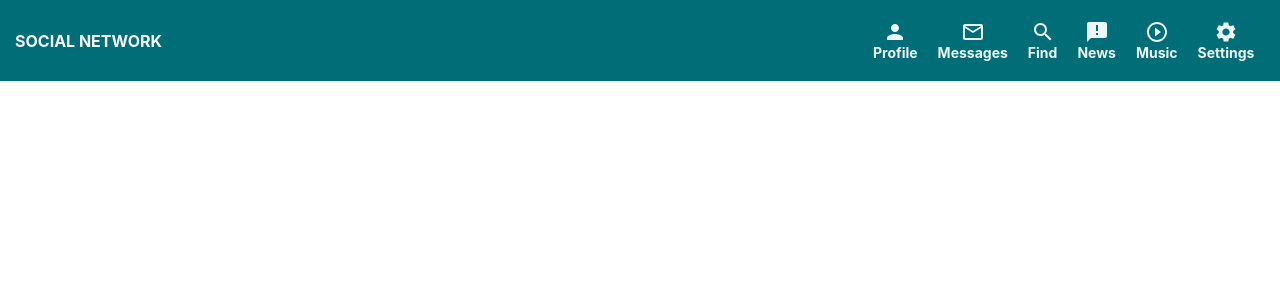
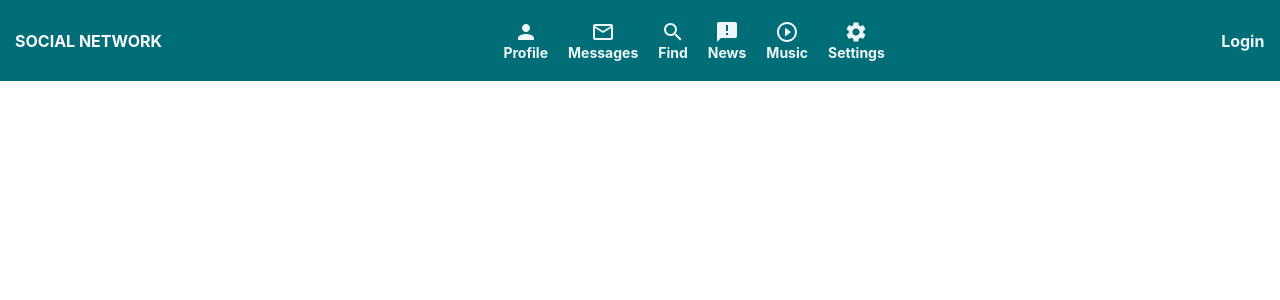
Before and after one commit to OlgaKapskaya/Samurai-way, a React (Create React App) app: page / in a window 1280 px wide. Shown: the top 300 px of the page. Built offline with nearby package versions, Linux system fonts and the light colour scheme; no server answers.

Commit message:
cookie, login в теории, auth/me (lesson 61)

```diff
--- a/src/App.tsx
+++ b/src/App.tsx
@@ -1,6 +1,5 @@
 import React from 'react';
 import './App.css';
-import Header from "./components/Header/Header";
 import {BrowserRouter, Route} from "react-router-dom";
 import {News} from "./components/News/News";
 import {Music} from "./components/Music/Music";
@@ -9,6 +8,7 @@ import {FindUsersContainer} from "./components/Users/FindUsersContainer";
 import {Settings} from "./components/Settings/Settings";
 import {stateType} from "./BLL/redux-store";
 import {ContentC} from "./components/Content/ContentContainer";
+import HeaderContainer from "./components/Header/HeaderContainer";
 
 
 type AppProps = {
@@ -20,7 +20,7 @@ function App(props: AppProps) {
         <BrowserRouter>
 
             <div className='app-wrapper'>
-                <Header/>
+                <HeaderContainer/>
                 {/*<Route path={'/'} render={() => <Content postData={props.state.profilePage.postData}*/}
                 {/*                                         user={props.state.user}*/}
                 {/*                                         newPostText={props.state.profilePage.newPostText}/>}*/}
--- /dev/null
+++ b/src/BLL/authReducer.ts
@@ -0,0 +1,36 @@
+import {ActionDispatchType, AuthDataType} from "./store";
+
+const SET_USER_DATA = 'SET_USER_DATA'
+
+const initState:AuthDataType = {
+    id: null,
+    login: '',
+    email: '',
+    isAuth: false
+}
+
+export type SetUserDataAT = {
+    type: 'SET_USER_DATA'
+    data: {
+        id: number,
+        login: string,
+        email: string,
+    }
+
+}
+
+export const authReducer = (state = initState, action: ActionDispatchType): AuthDataType => {
+    switch (action.type) {
+        case SET_USER_DATA:
+            return {
+                ...state,
+                ...action.data,
+                isAuth: true
+            }
+        default: return state
+    }
+}
+
+export const setAuthUserData = (id: number, login: string, email: string): SetUserDataAT => {
+    return {type: SET_USER_DATA, data: {id, login, email}}
+}
--- a/src/BLL/redux-store.ts
+++ b/src/BLL/redux-store.ts
@@ -2,13 +2,15 @@ import {combineReducers, createStore} from "redux";
 import {profileReducer} from "./profileReduser";
 import {dialogsReducer} from "./dialogsReducer";
 import {usersReducer} from "./usersReducer";
+import {authReducer} from "./authReducer";
 
 
 
 let reducers = combineReducers({
     profilePage: profileReducer,
     dialogsPage: dialogsReducer,
-    usersPage: usersReducer
+    usersPage: usersReducer,
+    auth: authReducer
 })
 export let store = createStore(reducers);
 
--- a/src/BLL/usersReducer.ts
+++ b/src/BLL/usersReducer.ts
@@ -33,7 +33,7 @@ export type ToggleIsFetchingAT = {
 }
 let initialState: usersPageType = {
     users: [],
-    pageSize: 50,
+    pageSize: 10,
     totalUsersCount: 0,
     currentPage: 1,
     isFetching: true
--- a/src/components/Header/Header.module.css
+++ b/src/components/Header/Header.module.css
@@ -12,6 +12,7 @@
 }
 .header{
     display: flex;
+    align-items: center;
     width: 98%;
     background-color: #006d77;
     z-index: 1;
@@ -36,3 +37,28 @@
     justify-content: center;
     align-items: center;
 }
+.loginBlock{
+
+}
+.link{
+    display: flex;
+    flex-direction: column;
+    align-items: center;
+    text-decoration: none;
+    font-weight: bold;
+}
+
+.link:visited{
+    color: #edf6f9;
+}
+.link:link{
+    color: #edf6f9;
+}
+.active{
+    display: flex;
+    flex-direction: column;
+    align-items: center;
+    font-weight: bold;
+    text-decoration: none;
+    color: #83c5be;
+}
--- a/src/components/Header/Header.tsx
+++ b/src/components/Header/Header.tsx
@@ -1,15 +1,27 @@
 import React from "react";
 import header from "./Header.module.css"
 import {Navigation} from "./Navigation/Navigation";
+import {NavLink} from "react-router-dom";
 
-function Header() {
+type HeaderPropsType = {
+    isAuth: boolean
+    login: string
+}
+
+function Header(props: HeaderPropsType) {
     return (
         <header className={header.headerContainer}>
             <div className={header.header}>
                 <div className={header.logoAndTitle}>
                    <span className={header.name}>SOCIAL NETWORK</span>
                 </div>
+
                 <Navigation/>
+
+                <div className={header.loginBlock}>
+                    {props.isAuth ? props.login :<NavLink to={'/login'} className={(isActive) => isActive ? header.active : header.link}>Login</NavLink>}
+
+                </div>
             </div>
         </header>
     )
--- /dev/null
+++ b/src/components/Header/HeaderContainer.tsx
@@ -0,0 +1,42 @@
+import React from "react";
+import Header from "./Header";
+import axios from "axios";
+import {connect} from "react-redux";
+import {stateType} from "../../BLL/redux-store";
+import {setAuthUserData} from "../../BLL/authReducer";
+
+type mapStateToPropsType = {
+    isAuth: boolean
+    login: string
+}
+type mapDispatchToPropsType = {
+    setAuthUserData: (id: number, login: string, email: string) => void
+}
+const mapStateToProps = (state: stateType): mapStateToPropsType => {
+    return {
+        isAuth: state.auth.isAuth,
+        login: state.auth.login
+    }
+}
+
+type HeaderContainerType = mapStateToPropsType & mapDispatchToPropsType
+class HeaderContainer extends React.Component<HeaderContainerType>{
+    componentDidMount() {
+        axios.get('https://social-network.samuraijs.com/api/1.0/auth/me', {
+            withCredentials: true
+        })
+            .then( response => {
+                if (response.data.resultCode === 0) {
+                    let {id, login, email} = response.data.data
+                    this.props.setAuthUserData(id, login, email)
+                }
+            })
+    }
+
+    render() {
+        return <Header {...this.props}/>
+    }
+}
+
+
+export default connect(mapStateToProps, {setAuthUserData})(HeaderContainer)
```
Also changed, not shown: src/BLL/store.ts (+8 -1 lines).
